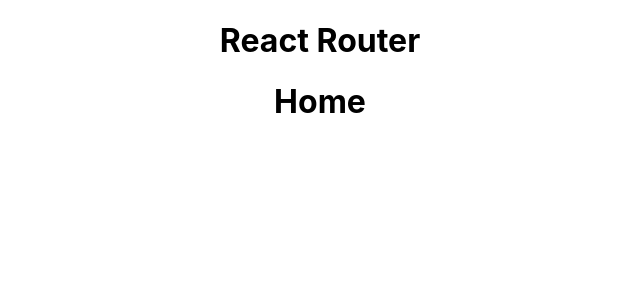
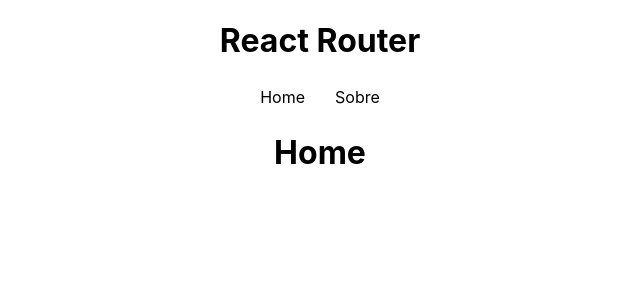
Before and after one commit to kaiotcp1/curso_react, a React (Create React App) app in the folder 8_REACT_ROUTER/reactrouter/: page / in a window 1280 px wide. Shown: the top 300 px of the page, without its empty margins (320-960 px from the left). Built offline with nearby package versions, Linux system fonts and the light colour scheme.

Commit message:
Navegação entre páginas

```diff
--- a/8_REACT_ROUTER/reactrouter/src/App.js
+++ b/8_REACT_ROUTER/reactrouter/src/App.js
@@ -6,16 +6,20 @@ import { BrowserRouter, Routes, Route } from 'react-router-dom'
 // pages
 import Home from './pages/Home';
 import About from './pages/About';
+import Navbar from './components/Navbar';
+
+// components
+
 
 function App() {
   return (
     <div className="App">
       <h1>React Router</h1>
       <BrowserRouter>
+      <Navbar/>
         <Routes>
           <Route path='/' element={<Home />} />
           <Route path='/about' element={<About />} />
-
         </Routes>
       </BrowserRouter>
     </div>
--- /dev/null
+++ b/8_REACT_ROUTER/reactrouter/src/components/NavBar.css
@@ -0,0 +1,20 @@
+nav {
+    display: flex;
+    justify-content: center;
+}
+
+nav a {
+    margin: 0 10px;
+    padding: 5px;
+    text-decoration: none;
+    color: black;
+}
+
+nav a:hover {
+    color: rgb(113, 119, 48);
+}
+
+.active {
+    background-color: black;
+    color: white;
+}
--- /dev/null
+++ b/8_REACT_ROUTER/reactrouter/src/components/Navbar.js
@@ -0,0 +1,16 @@
+import React from 'react'
+import { Link } from 'react-router-dom'
+import "./NavBar.css"
+
+// Import link
+
+const Navbar = () => {
+    return (
+        <nav>
+            <Link to="/">Home</Link>
+            <Link to="/about">Sobre</Link>
+        </nav>
+    )
+}
+
+export default Navbar
```
